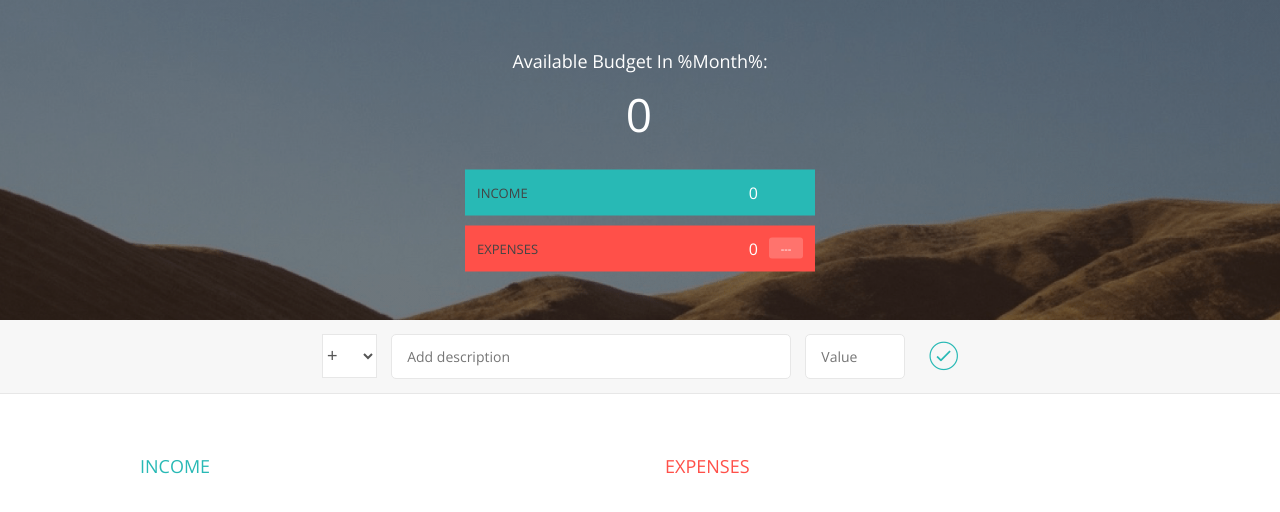
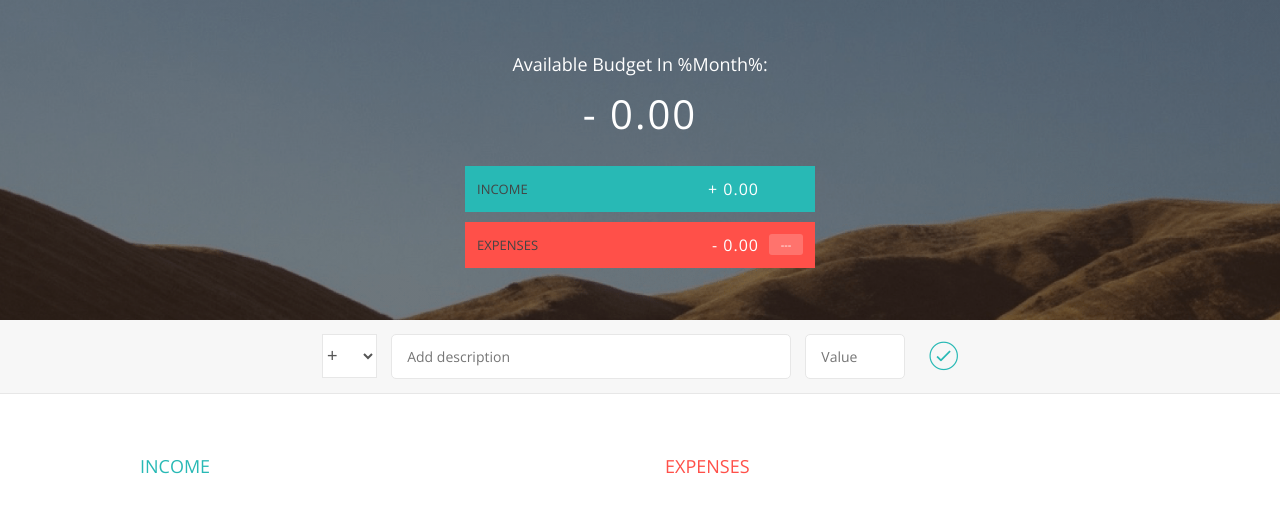
Before and after one commit to vishwam7/budgetApp, a plain HTML site: page index.html in a window 1280 px wide. Drawn offline with nearby package versions, Linux system fonts and the light colour scheme.

Commit message:
feature1:number format

```diff
--- a/app.js
+++ b/app.js
@@ -148,7 +148,31 @@ var UIController = (function() {
         percentageLabel: '.budget__expenses--percentage',
         container: '.container',
         expensesPercentageLabel: '.item__percentage'
-    }
+    };
+    var formatNumber = function(num, type) {
+        var numSplit, int, dec;
+        /* RULES
+        + or - before number
+        exactly 2 decimal point
+        coma separating the thousands
+        */
+
+        num = Math.abs(num);
+        num = num.toFixed(2);
+
+        numSplit = num.split('.');
+
+        int = numSplit[0];
+        if (int.length > 3 && int.length < 6) {
+            int = int.substr(0, int.length - 3) + ',' + int.substr(int.length - 3, 3);
+        } else if (int.length > 5 && int.length < 7) {
+            int = int.substr(0, int.length - 5) + ',' + int.substr(int.length - 5, 2) + ',' + int.substr(int.length - 3, 3);
+        }
+
+        dec = numSplit[1];
+
+        return (type === 'exp' ? '-' : '+') + ' ' + int + '.' + dec;
+    };
     return {
         getInput: function() {
             return {
@@ -172,8 +196,7 @@ var UIController = (function() {
             // Replace the placeholder text with actual value
             newHtml = html.replace('%id%', obj.id);
             newHtml = newHtml.replace('%description%', obj.description);
-            newHtml = newHtml.replace('%value%', obj.value);
-            newHtml = newHtml.replace('%percentage%', obj.percentage);
+            newHtml = newHtml.replace('%value%', formatNumber(obj.value, type));
             //Insert the HTML into DOM
             document.querySelector(element).insertAdjacentHTML('beforeend', newHtml);
 
@@ -195,11 +218,12 @@ var UIController = (function() {
             fieldsArr[0].focus();
         },
         displayBudget: function(obj) {
-            document.querySelector(DOMStrings.budgetLabel).textContent = obj.budget;
+            obj.budget > 0 ? type = 'inc' : type = 'exp';
+            document.querySelector(DOMStrings.budgetLabel).textContent = formatNumber(obj.budget, type);
 
-            document.querySelector(DOMStrings.incomeLabel).textContent = obj.totalInc;
+            document.querySelector(DOMStrings.incomeLabel).textContent = formatNumber(obj.totalInc, 'inc');
 
-            document.querySelector(DOMStrings.expensesLabel).textContent = obj.totalExp;
+            document.querySelector(DOMStrings.expensesLabel).textContent = formatNumber(obj.totalExp, 'exp');
             if (obj.percentage > 0)
                 document.querySelector(DOMStrings.percentageLabel).textContent = obj.percentage + '%';
             else
--- a/style.css
+++ b/style.css
@@ -60,7 +60,7 @@ body {
 
 .budget__value {
     font-weight: 300;
-    font-size: 46px;
+    font-size: 40px;
     text-align: center;
     margin-bottom: 25px;
     letter-spacing: 2px;
```
